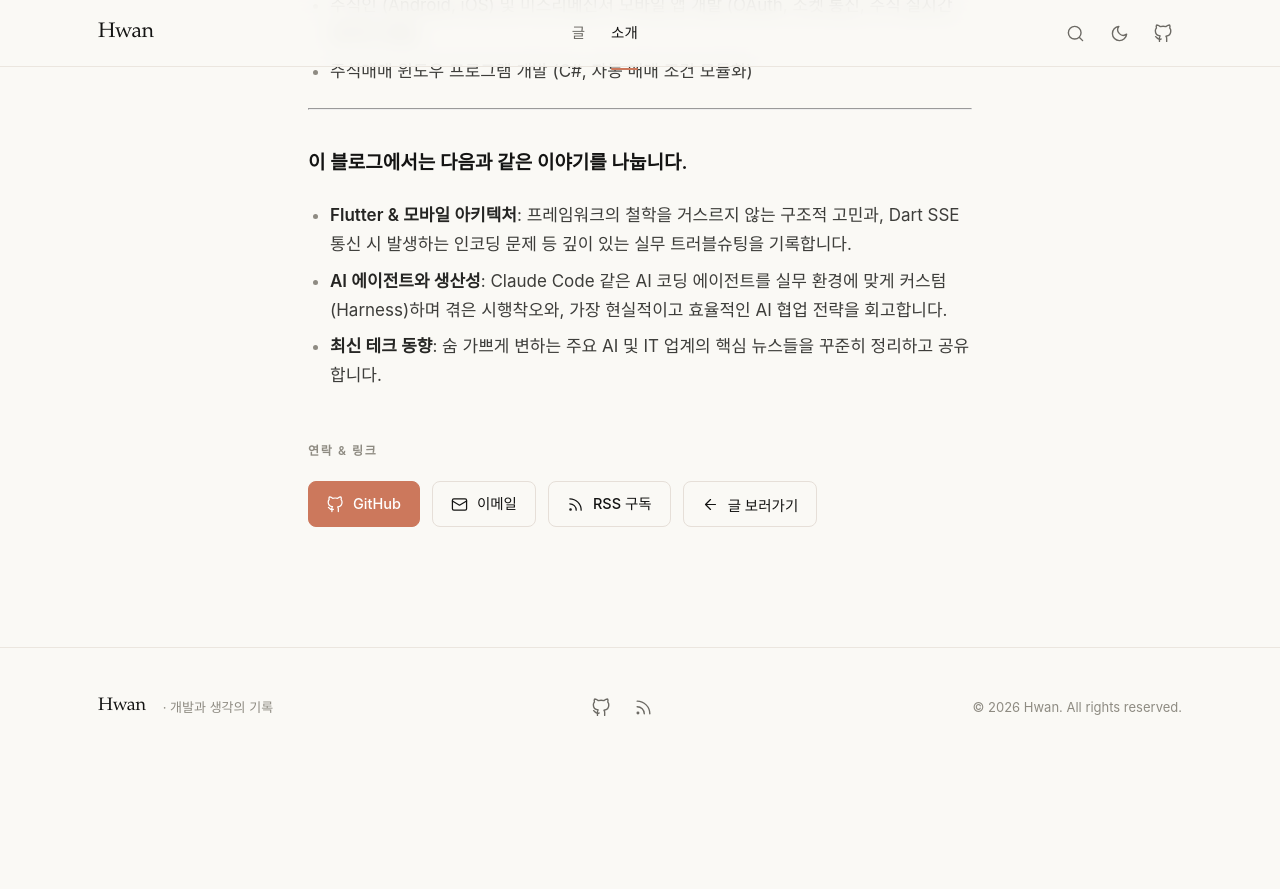
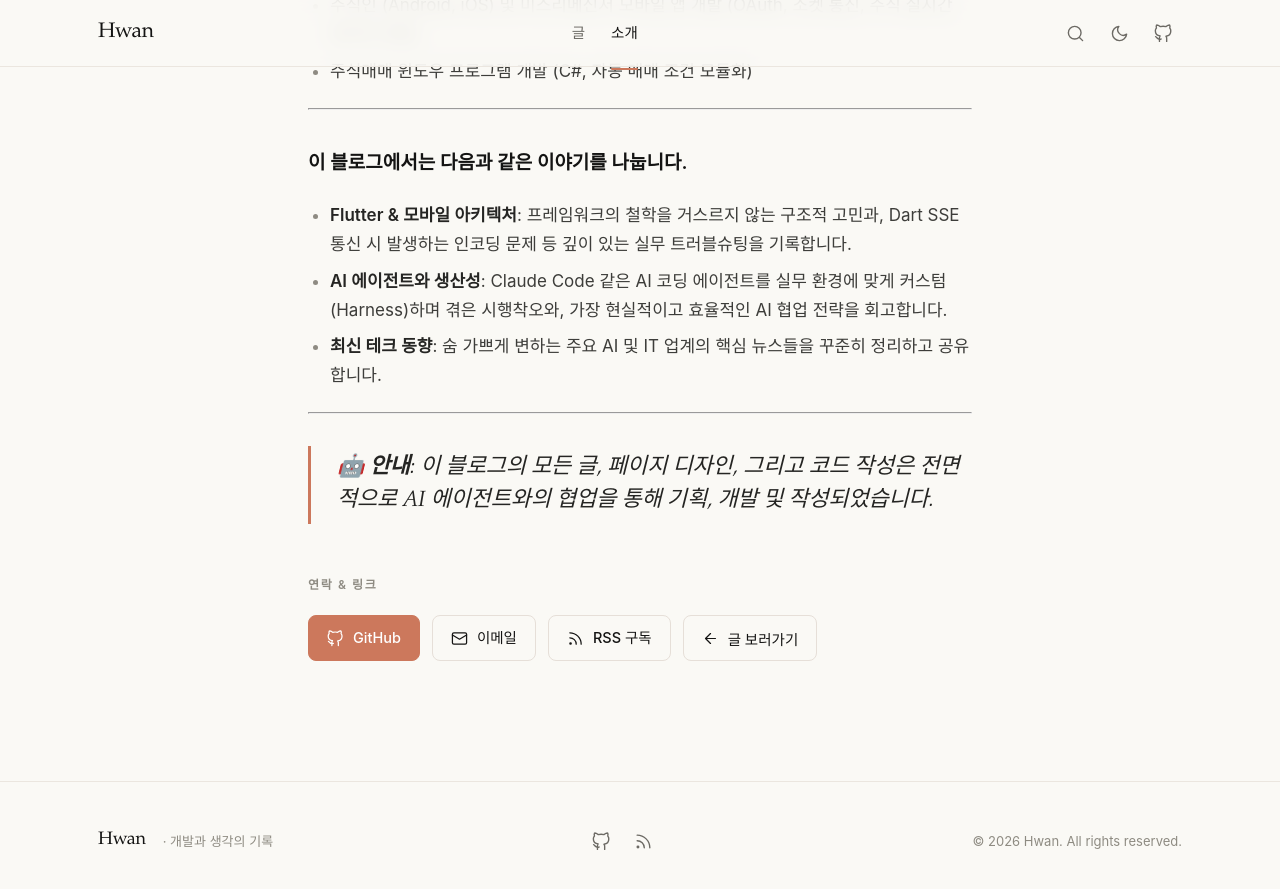
Before and after one commit to Hwan3434/Hwan3434.github.io, a Jekyll site: the page built from about.md, in a window 1280 px wide and 900 px high, scrolled down 2099 px. Shown: the top 889 px of the window. Built offline with Jekyll 4.4.1, drawn with Linux system fonts in a browser that asks for light colours; some web fonts are replaced; before the commit the page ends 2865 px from its top, so only the background shows below that.

Commit message:
Add AI disclaimer to about page

```diff
--- a/about.md
+++ b/about.md
@@ -59,3 +59,7 @@ permalink: /about/
 - **Flutter & 모바일 아키텍처**: 프레임워크의 철학을 거스르지 않는 구조적 고민과, Dart SSE 통신 시 발생하는 인코딩 문제 등 깊이 있는 실무 트러블슈팅을 기록합니다.
 - **AI 에이전트와 생산성**: Claude Code 같은 AI 코딩 에이전트를 실무 환경에 맞게 커스텀(Harness)하며 겪은 시행착오와, 가장 현실적이고 효율적인 AI 협업 전략을 회고합니다.
 - **최신 테크 동향**: 숨 가쁘게 변하는 주요 AI 및 IT 업계의 핵심 뉴스들을 꾸준히 정리하고 공유합니다.
+
+---
+
+> 🤖 **안내**: 이 블로그의 모든 글, 페이지 디자인, 그리고 코드 작성은 전면적으로 AI 에이전트와의 협업을 통해 기획, 개발 및 작성되었습니다.
```
